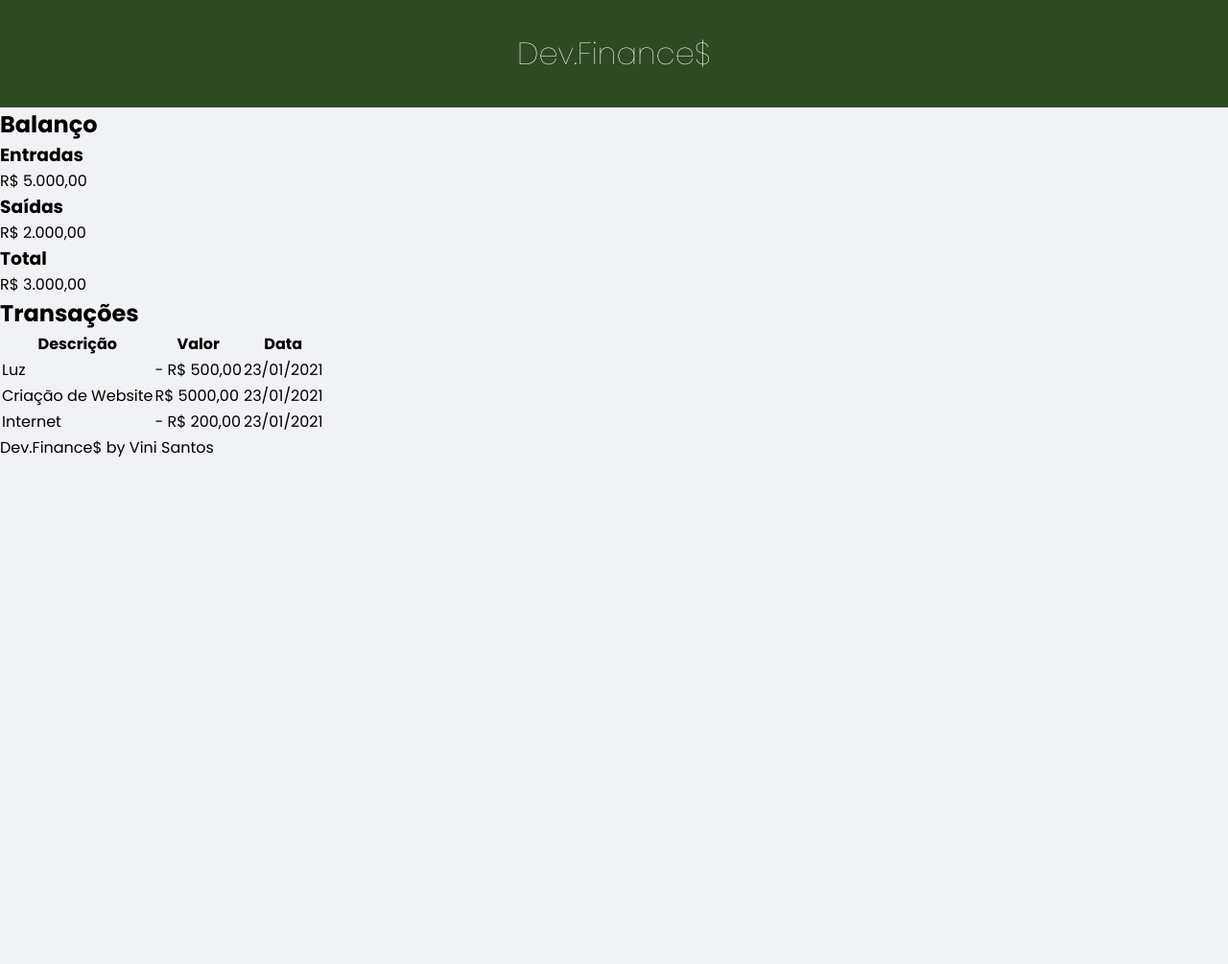
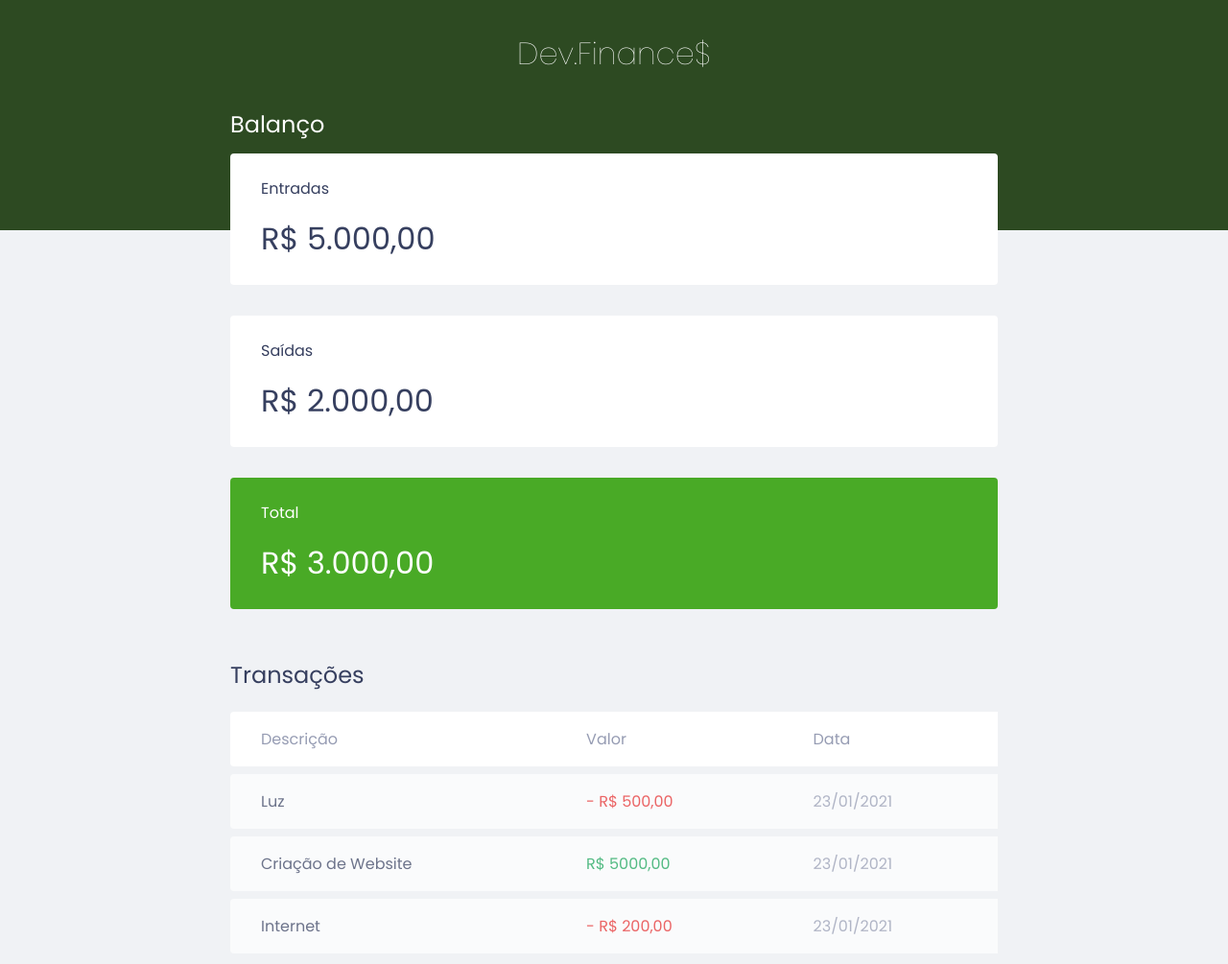
Before and after one commit to santosvini/devfinance, a plain HTML site: page index.html in a window 1280 px wide. Shown: the top 1005 px of the page at 96% size. Before the commit the page ends 800 px from the top, so only its background shows below. Drawn offline with Linux system fonts and the light colour scheme.

Commit message:
aula 1 finalizada com estilização da página com adição de classes e ID's no HTML

```diff
--- a/index.html
+++ b/index.html
@@ -14,7 +14,7 @@
       <h1 id="logo">Dev.Finance$</h1>
     </header>
 
-    <main>
+    <main class="container">
       <section id="balance">
         <h2>Balanço</h2>
 
@@ -28,7 +28,7 @@
           <p>R$ 2.000,00</p>
         </div>
 
-        <div class="card">
+        <div class="card total">
           <h3>Total</h3>
           <p>R$ 3.000,00</p>
         </div>
@@ -47,19 +47,19 @@
           </thead>
           <tbody>
             <tr>
-              <td>Luz</td>
-              <td>- R$ 500,00</td>
-              <td>23/01/2021</td>
+              <td class="description">Luz</td>
+              <td class="expense">- R$ 500,00</td>
+              <td class="date">23/01/2021</td>
             </tr>
             <tr>
-              <td>Criação de Website</td>
-              <td>R$ 5000,00</td>
-              <td>23/01/2021</td>
+              <td class="description">Criação de Website</td>
+              <td class="income">R$ 5000,00</td>
+              <td class="date">23/01/2021</td>
             </tr>
             <tr>
-              <td>Internet</td>
-              <td>- R$ 200,00</td>
-              <td>23/01/2021</td>
+              <td class="description">Internet</td>
+              <td class="expense">- R$ 200,00</td>
+              <td class="date">23/01/2021</td>
             </tr>
           </tbody>
         </table>
--- a/style.css
+++ b/style.css
@@ -1,23 +1,134 @@
+/* Global ========================= */
+:root{
+    --dark-blue: #363f5f;
+}
+
 *{
     margin: 0;
     padding: 0;
     box-sizing: border-box;
 }
 
-body {
+body{
     background: #f0f2f5;
     font-family: 'Poppins', sans-serif;
 }
 
+.container{
+    width: min(90vw, 800px);
+    margin: auto;
+}
 
+/* Titlles ======================== */
+h2{
+    margin-top: 3.2rem;
+    margin-bottom: 0.8rem;
+    color: var(--dark-blue);
+
+    font-weight: normal;
+}
+
+/* Header ======================== */
 header{
     background: #2D4A22;
-    padding: 2rem 0;
+    padding: 2rem 0 10rem;
     text-align: center;
-
 }
 
 #logo{
     color: #fff;
     font-weight: 100;
 }
+
+/* Balance ======================== */
+#balance{
+    margin-top: -8rem;
+}
+
+#balance h2{
+    color: #fff;
+    margin-top: 0;
+}
+
+/* Cards ======================== */
+.card{
+    background: white;
+    padding: 1.5rem 2rem;
+    border-radius: 0.25rem;
+
+    margin-bottom: 2rem;
+
+    color: var(--dark-blue);
+}
+
+.card h3{
+    font-weight: normal;
+    font-size: 1rem;
+}
+
+.card p{
+    font-size: 2rem;
+    line-height: 3rem;
+
+    margin-top: 1rem;
+}
+
+.card.total{
+    background: #49aa26;
+    color: #fff;
+}
+
+/* Table ======================== */
+#data-table{
+    width: 100%;
+    border-spacing: 0 0.5rem;
+    color: #969cb3;
+}
+
+table thead tr th:first-child,
+table tbody tr td:first-child{
+    border-radius: 0.25rem 0 0 0.25rem;
+}
+
+table thead th{
+    background: white;
+
+    font-weight: normal;
+    padding: 1rem 2rem;
+
+    text-align: left;
+}
+
+table tbody tr{
+    opacity: 0.7;
+}
+
+table tbody tr:hover{
+    opacity: 1;
+}
+
+table tbody td{
+    background: white;
+    padding: 1rem 2rem;
+}
+
+td.description{
+    color: var(--dark-blue);
+}
+
+td.income{
+    color: #12a454;
+}
+
+td.expense{
+    color: #e92929;
+}
+
+/* Footer ======================== */
+footer{
+    text-align: center;
+    padding: 4rem 0 2rem;
+    color: var(--dark-blue);
+
+    opacity: 0.6;
+}
```
